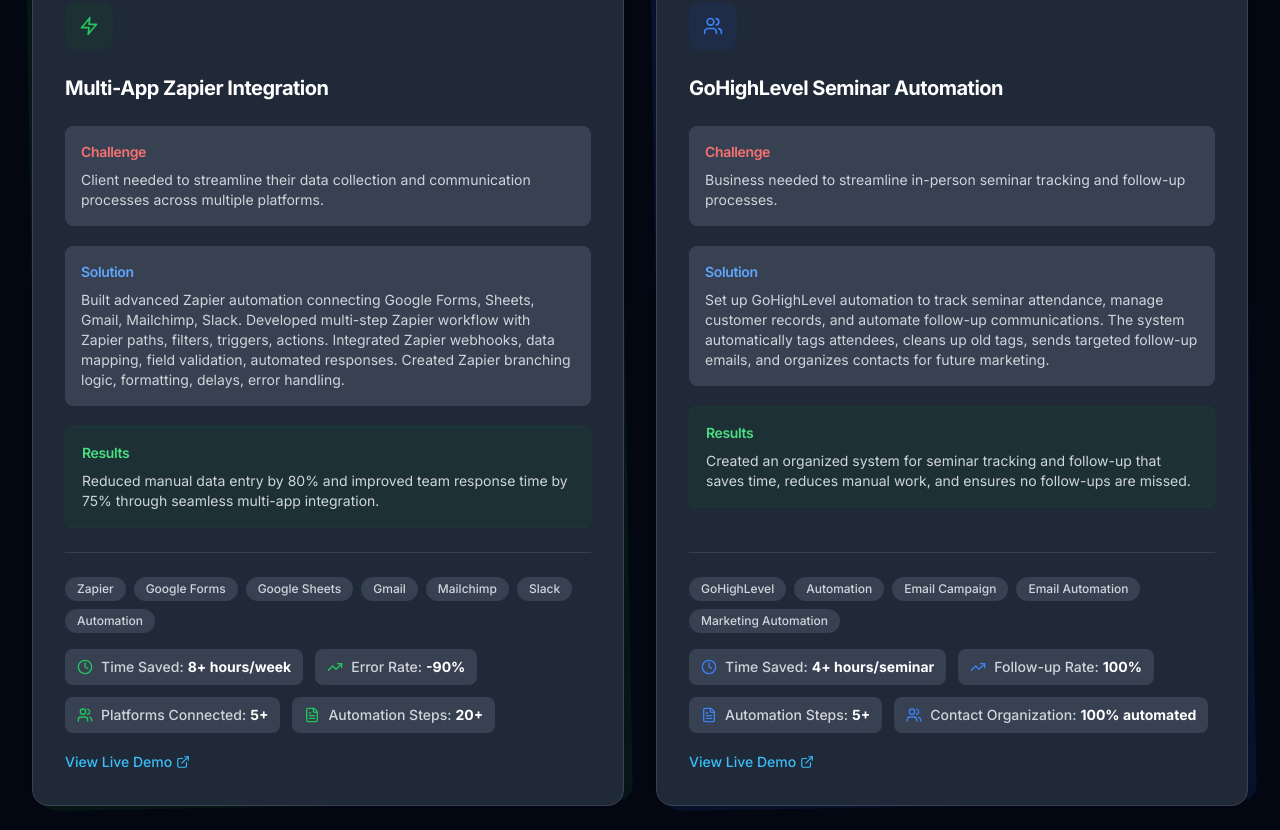
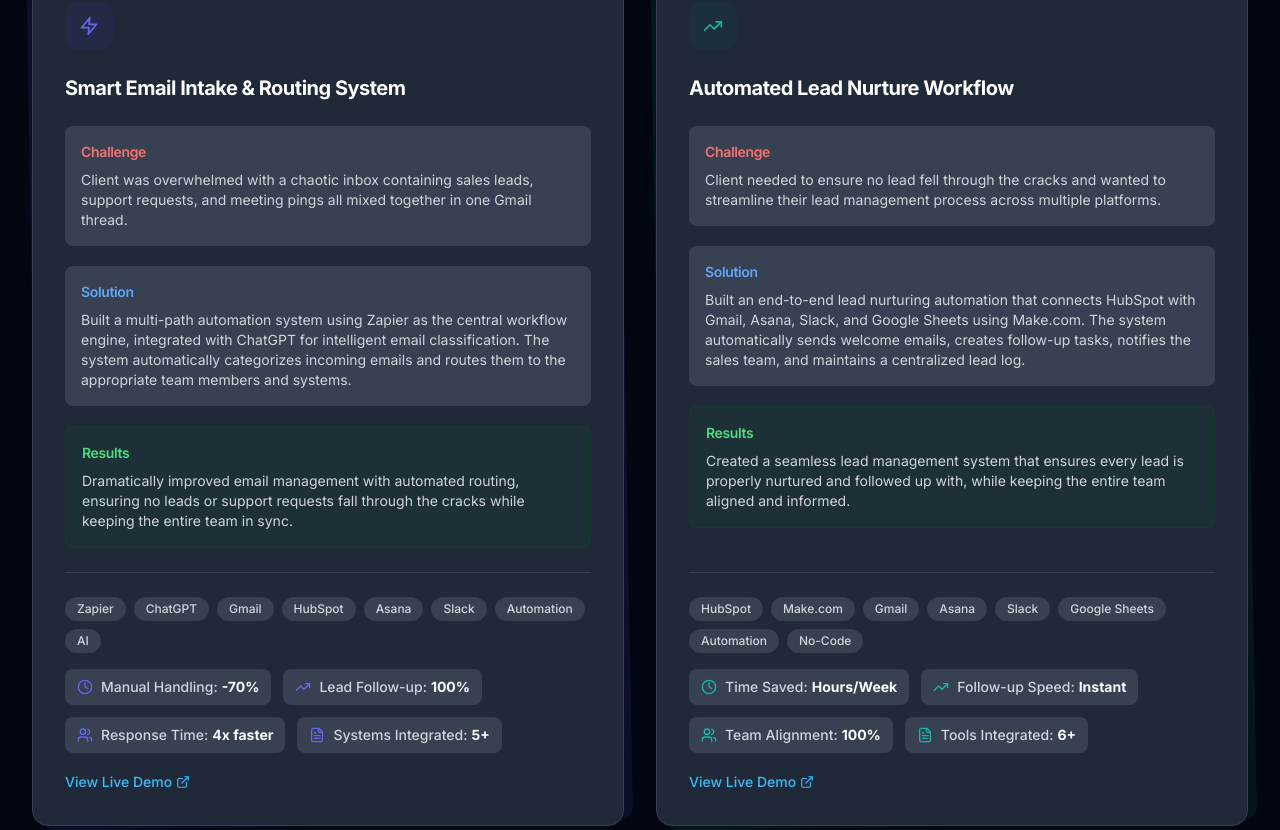
Before and after one commit to Iamsomatil/Automations-portfolio, a React (Vite) app: page / in a window 1280 px wide. Shown: the part 4520-5350 px from the top of the page. Built offline with nearby package versions, Linux system fonts and the light colour scheme.

Commit message:
added two new projects to the featured projects section

```diff
--- a/src/components/Portfolio.tsx
+++ b/src/components/Portfolio.tsx
@@ -33,6 +33,52 @@
   const [currentImageIndex, setCurrentImageIndex] = useState(0);
 
   const projects: Project[] = [
+    {
+      icon: <Zap className="text-indigo-500" size={20} />,
+      title: "Smart Email Intake & Routing System",
+      challenge: "Client was overwhelmed with a chaotic inbox containing sales leads, support requests, and meeting pings all mixed together in one Gmail thread.",
+      solution: "Built a multi-path automation system using Zapier as the central workflow engine, integrated with ChatGPT for intelligent email classification. The system automatically categorizes incoming emails and routes them to the appropriate team members and systems.",
+      result: "Dramatically improved email management with automated routing, ensuring no leads or support requests fall through the cracks while keeping the entire team in sync.",
+      metrics: [
+        { label: "Manual Handling", value: "-70%", icon: <Clock size={16} /> },
+        { label: "Lead Follow-up", value: "100%", icon: <TrendingUp size={16} /> },
+        { label: "Response Time", value: "4x faster", icon: <Users size={16} /> },
+        { label: "Systems Integrated", value: "5+", icon: <FileText size={16} /> }
+      ],
+      color: "text-indigo-500",
+      bgColor: "bg-indigo-50 dark:bg-indigo-900/20",
+      tags: ["Zapier", "ChatGPT", "Gmail", "HubSpot", "Asana", "Slack", "Automation", "AI"],
+      images: [
+        {
+          url: "/Smart-Email intake-and-routing-system.png",
+          alt: "Smart Email Intake & Routing System workflow"
+        }
+      ],
+      demoUrl: "#"
+    },
+    {
+      icon: <TrendingUp className="text-teal-500" size={20} />,
+      title: "Automated Lead Nurture Workflow",
+      challenge: "Client needed to ensure no lead fell through the cracks and wanted to streamline their lead management process across multiple platforms.",
+      solution: "Built an end-to-end lead nurturing automation that connects HubSpot with Gmail, Asana, Slack, and Google Sheets using Make.com. The system automatically sends welcome emails, creates follow-up tasks, notifies the sales team, and maintains a centralized lead log.",
+      result: "Created a seamless lead management system that ensures every lead is properly nurtured and followed up with, while keeping the entire team aligned and informed.",
+      metrics: [
+        { label: "Time Saved", value: "Hours/Week", icon: <Clock size={16} /> },
+        { label: "Follow-up Speed", value: "Instant", icon: <TrendingUp size={16} /> },
+        { label: "Team Alignment", value: "100%", icon: <Users size={16} /> },
+        { label: "Tools Integrated", value: "6+", icon: <FileText size={16} /> }
+      ],
+      color: "text-teal-500",
+      bgColor: "bg-teal-50 dark:bg-teal-900/20",
+      tags: ["HubSpot", "Make.com", "Gmail", "Asana", "Slack", "Google Sheets", "Automation", "No-Code"],
+      images: [
+        {
+          url: "/Hubspot-crm-integration.png",
+          alt: "Lead Nurture Workflow automation"
+        }
+      ],
+      demoUrl: "#"
+    },
     {
       icon: <Zap className="text-green-500" size={20} />,
       title: "Multi-App Zapier Integration",
```
Also changed, not shown: public/Hubspot-crm-integration.png (added), public/Smart-Email intake-and-routing-system.png (added).
